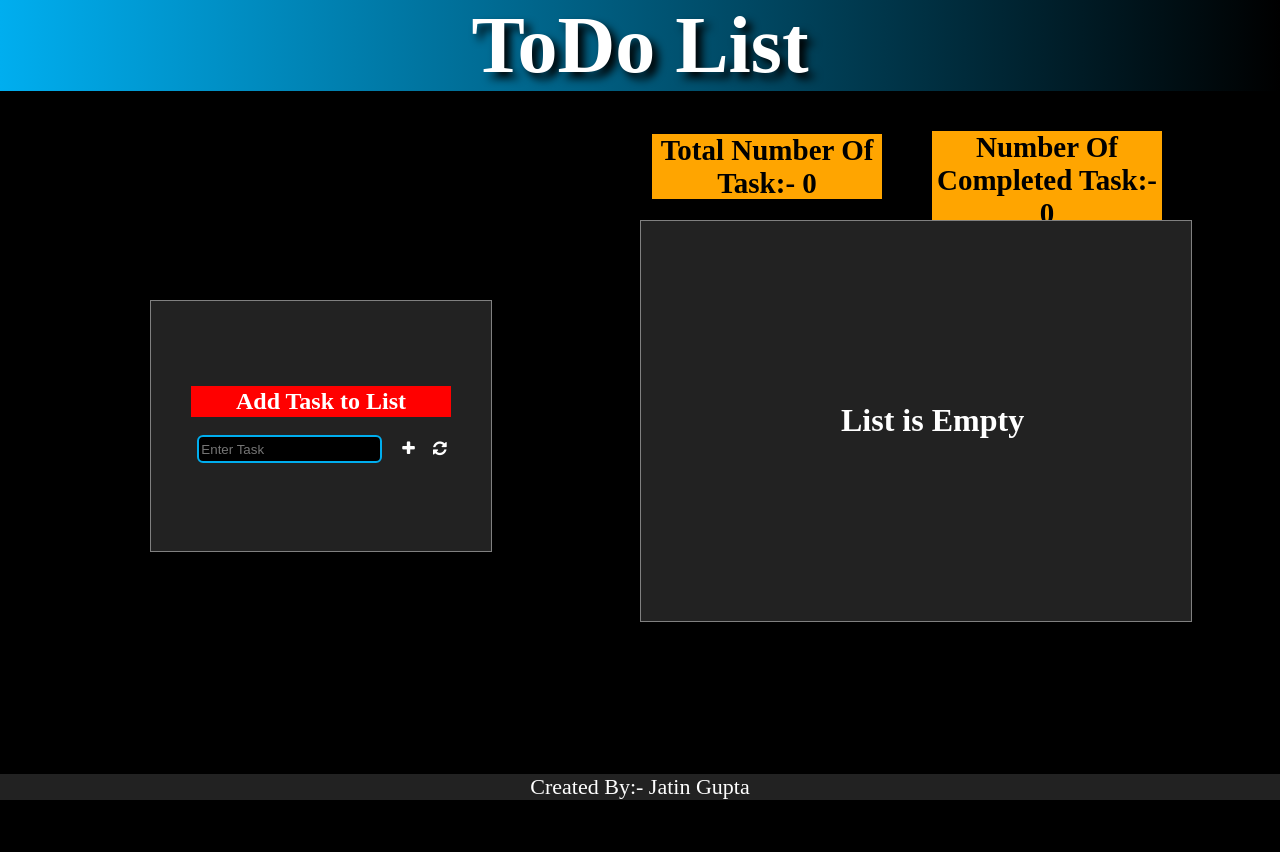
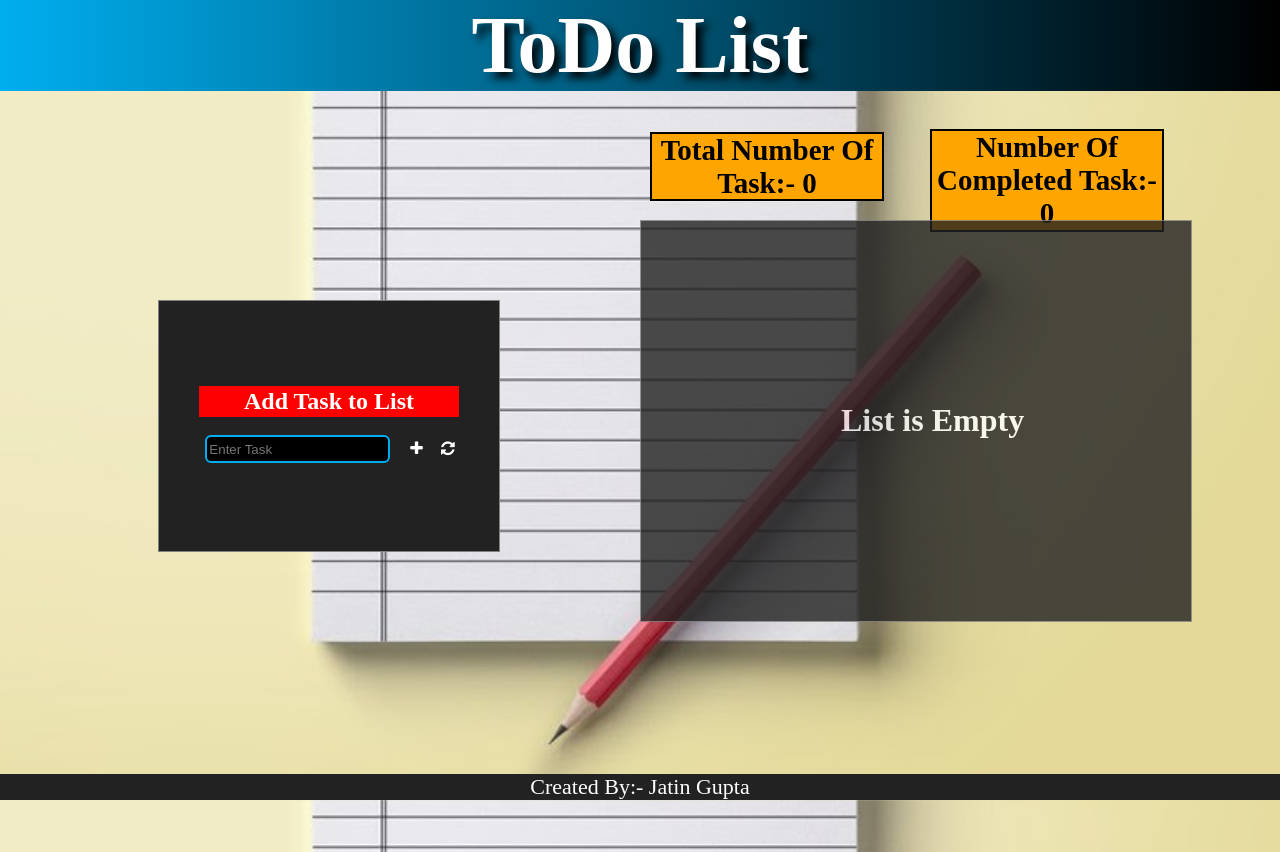
Before and after one commit to jatin0814/ToDo, a plain HTML site: page index.html in a window 1280 px wide. Drawn offline with Linux system fonts and the light colour scheme.

Commit message:
adding background image

```diff
--- a/css/Todostyle.css
+++ b/css/Todostyle.css
@@ -7,6 +7,9 @@ body{
     margin: 0;
     background-repeat: no-repeat;
     background-attachment: fixed;
+    background-image: url("../images/todo.jpg");
+    background-repeat: no-repeat;
+    background-size: cover;
 }
 li{
 	list-style: none;
@@ -183,6 +186,7 @@ button:hover{
 	width: 550px;
 	overflow: scroll;
 	margin:40px;
+	opacity: .8;
 	background-color: #222222;
 	color: #FFF;
 }
--- a/index.html
+++ b/index.html
@@ -8,17 +8,15 @@
 </head>
 <body>
 	<header>ToDo List</header>
-	<div class="input">
-				<h2>Add Task to List</h2>
-				<input name="items" id="taskname" type="text" placeholder="Enter Task" class="userinput"> <button id="addbutton" class="fa fa-plus" title="Add to List"></button> <button class="fa fa-refresh" title="reset"></button>
-				<h3 id="error"></h3>
-	</div>
-	<div class="screen">
 	<p class="notask">Total Number Of Task:- <span class="number">0</span></p>
 	<p class="nocomptask">Number Of Completed Task:- <span class="compnumber">0</span></p>
 	<div class="container">
 		<div id="tasklist" class="list"><h1 style="position: absolute;top: 160px;left:200px;font-family: Agency FB;" class="listcontent">List is Empty</h1></div>
-	</div>
+			<div class="input">
+				<h2>Add Task to List</h2>
+				<input name="items" id="taskname" type="text" placeholder="Enter Task" class="userinput"> <button id="addbutton" class="fa fa-plus" title="Add to List"></button> <button class="fa fa-refresh" title="reset"></button>
+				<h3 id="error"></h3>
+			</div>
 	</div>
 	<footer>Created By:- Jatin Gupta</footer>
 </body>
```
Also changed, not shown: images/todo.jpg (added).
